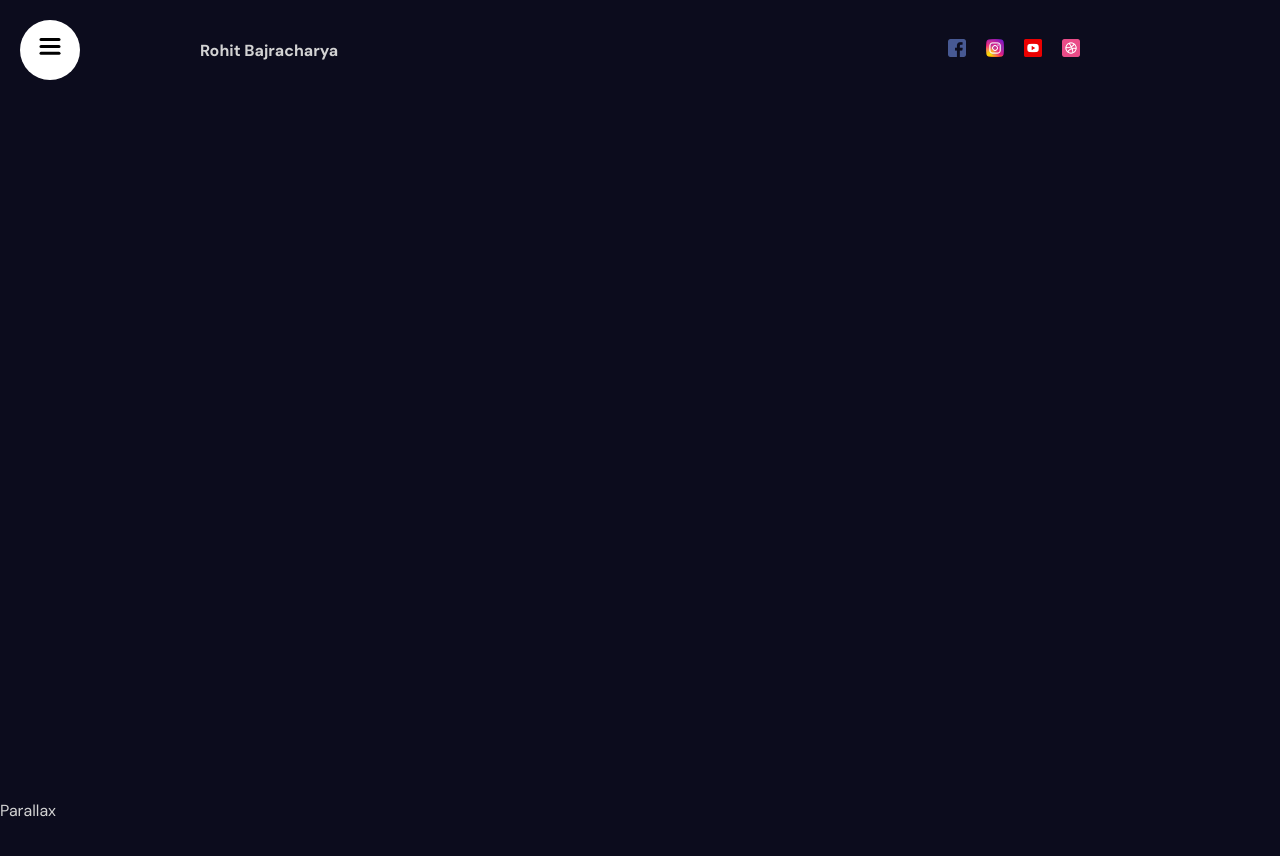
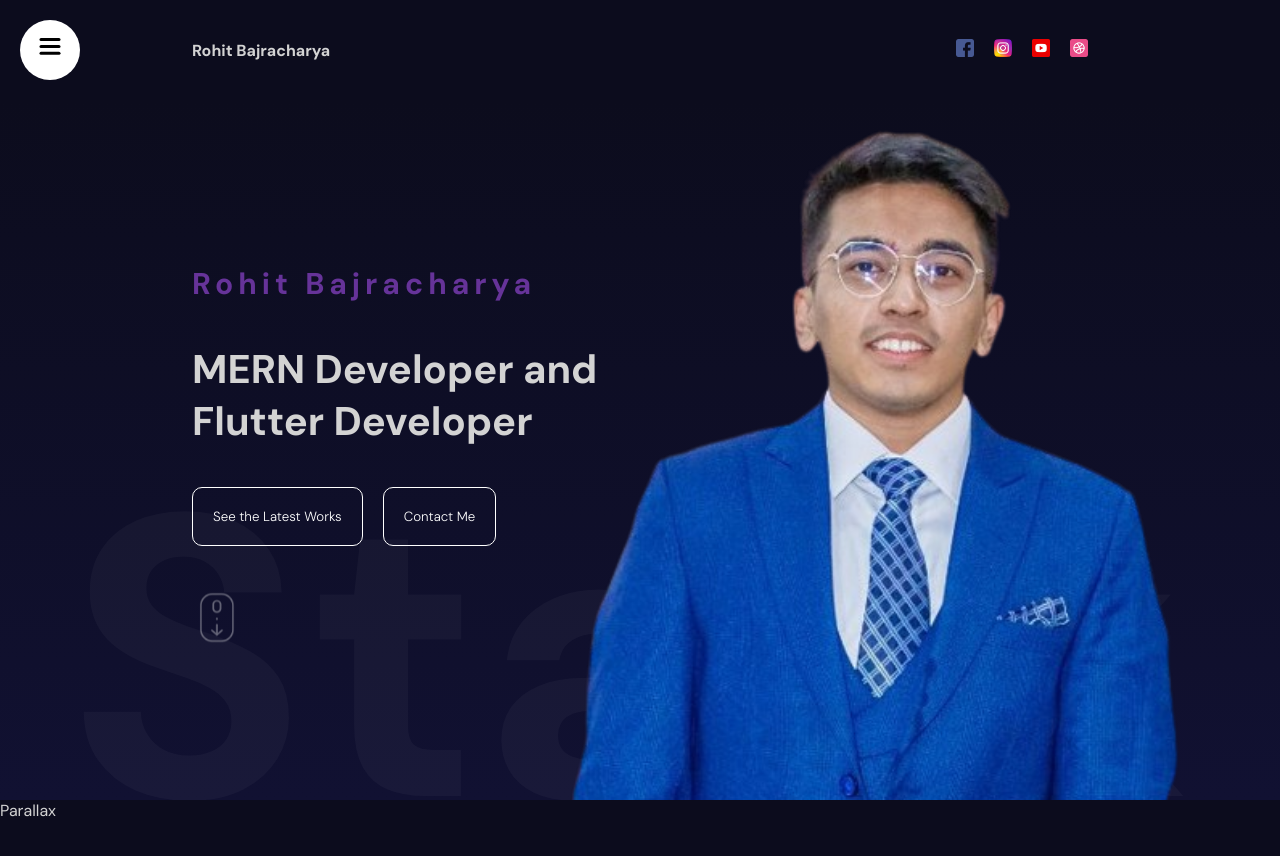
Before and after one commit to RohitBajracharya/Portfolio, a React (Vite) app: page / in a window 1280 px wide. Shown: the top 856 px of the page. Built offline with nearby package versions, Linux system fonts and the light colour scheme.

Commit message:
added Hero section

```diff
--- a/src/App.jsx
+++ b/src/App.jsx
@@ -1,5 +1,6 @@
 import React from "react";
 import "./app.scss";
+import Hero from "./components/hero/Hero";
 import Navbar from "./components/navbar/Navbar";
 
 const App = () => {
@@ -7,6 +8,7 @@
     <div>
       <section id="Home">
         <Navbar />
+        <Hero />
       </section>
       <section>Parallax</section>
       <section id="Services">Services</section>
--- /dev/null
+++ b/src/components/hero/Hero.jsx
@@ -0,0 +1,83 @@
+import { motion } from "framer-motion";
+import React from "react";
+import "./Hero.scss";
+
+const textVariants = {
+  initial: {
+    x: -500,
+    opacity: 0,
+  },
+  animate: {
+    x: 0,
+    opacity: 1,
+    transition: {
+      duration: 1.5,
+      staggerChildren: 0.2,
+    },
+  },
+  scrollButton: {
+    opacity: 0,
+    y: 10,
+    transition: {
+      duration: 2,
+      repeat: Infinity,
+    },
+  },
+};
+
+const sliderVariants = {
+  initial: {
+    x: 0,
+  },
+  animate: {
+    x: "-220%",
+    transition: {
+      repeat: Infinity,
+      repeatType: "mirror",
+      duration: 20,
+    },
+  },
+};
+
+const Hero = () => {
+  return (
+    <div className="hero">
+      <div className="wrapper">
+        <motion.div
+          className="textContainer"
+          variants={textVariants}
+          initial="initial"
+          animate="animate"
+        >
+          <motion.h2 variants={textVariants}>Rohit Bajracharya</motion.h2>
+          <motion.h1 variants={textVariants}>
+            MERN Developer and Flutter Developer
+          </motion.h1>
+          <motion.div className="buttons" variants={textVariants}>
+            <button>See the Latest Works</button>
+            <button>Contact Me</button>
+          </motion.div>
+          <motion.img
+            variants={textVariants}
+            animate="scrollButton"
+            src="/scroll.png"
+            alt=""
+          />
+        </motion.div>
+      </div>
+      <motion.div
+        variants={sliderVariants}
+        initial="initial"
+        animate="animate"
+        className="slidingTextContainer"
+      >
+        Full Stack Developer
+      </motion.div>
+      <div className="imageContainer">
+        <img src="/cover.png" alt="" />
+      </div>
+    </div>
+  );
+};
+
+export default Hero;
--- /dev/null
+++ b/src/components/hero/Hero.scss
@@ -0,0 +1,67 @@
+.hero{
+    height: calc(100vh - 100px);
+    overflow: hidden;
+    background: linear-gradient(180deg ,#0c0c1d,#111132);
+    position: relative;
+
+    .wrapper{
+        max-width: 1366px;
+        height: 100%;
+        margin: auto 15%;
+
+        .textContainer{
+            width: 50%;
+            height: 100%;
+            display: flex;
+            flex-direction: column;
+            justify-content: center;
+            gap: 40px;
+
+            h2{
+                font-size: 30px;
+                color: rebeccapurple;
+                letter-spacing: 5px;
+            }
+            h1{
+                font-size: 2.5rem;
+            }
+            .buttons{
+                button{
+                    padding: 20px;
+                    border: 1px solid white;
+                    border-radius: 10px;
+                    background-color: transparent;
+                    color: white;
+                    margin-right: 20px;
+                    cursor: pointer;
+                    font-weight: 300;
+                }
+
+            }
+            img{
+                width: 50px;
+            }
+        }
+    }
+
+    .imageContainer{
+        height: 120%;
+        position: absolute;
+        top: 0;
+        right: 0;
+        img {
+                width: 100%;
+                height: 100%;
+                object-fit: cover;
+            }
+    }
+    .slidingTextContainer{
+        position: absolute;
+        font-size:50vh ;
+        bottom: -120px;
+        white-space: nowrap;
+        color: #ffffff09;
+        width: 50%;
+        font-weight: bold;
+    }
+}
--- a/src/components/navbar/Navbar.scss
+++ b/src/components/navbar/Navbar.scss
@@ -5,7 +5,7 @@
 
     .wrapper {
         max-width: 1366px;
-        margin: auto 200px;
+        margin: auto 15%;
         display: flex;
         align-items: center;
         justify-content: space-between;
```
Also changed, not shown: public/cover.png (added).
